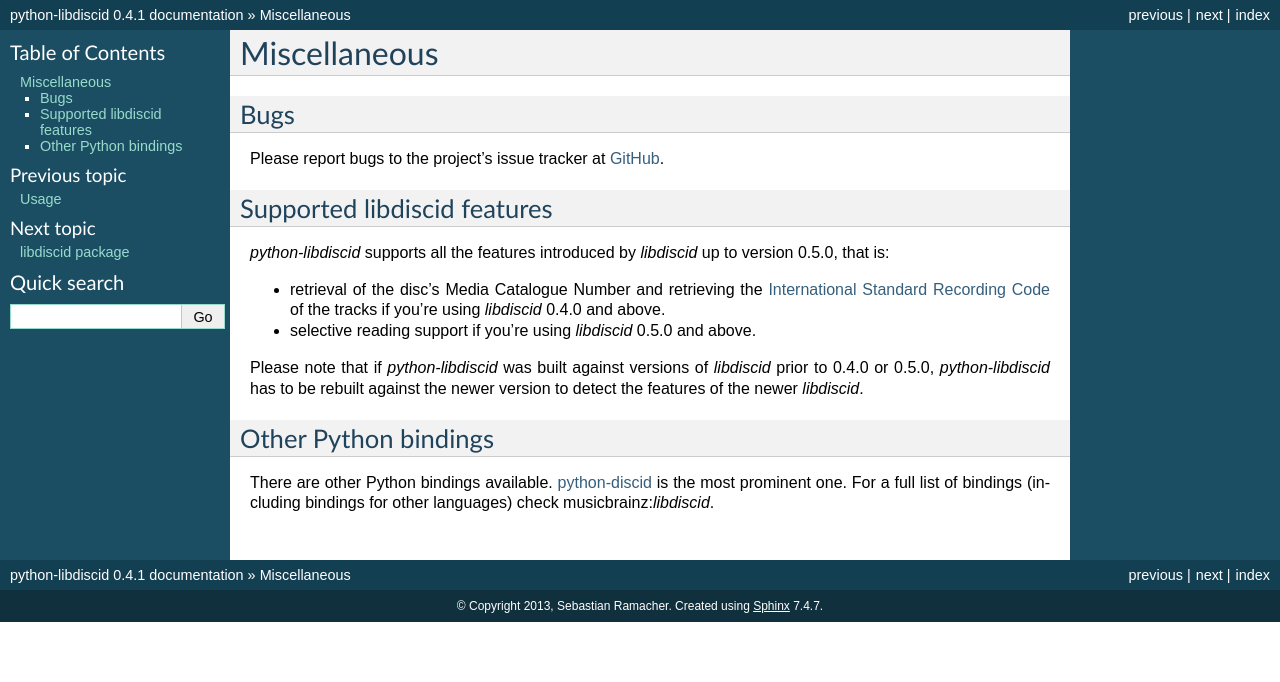
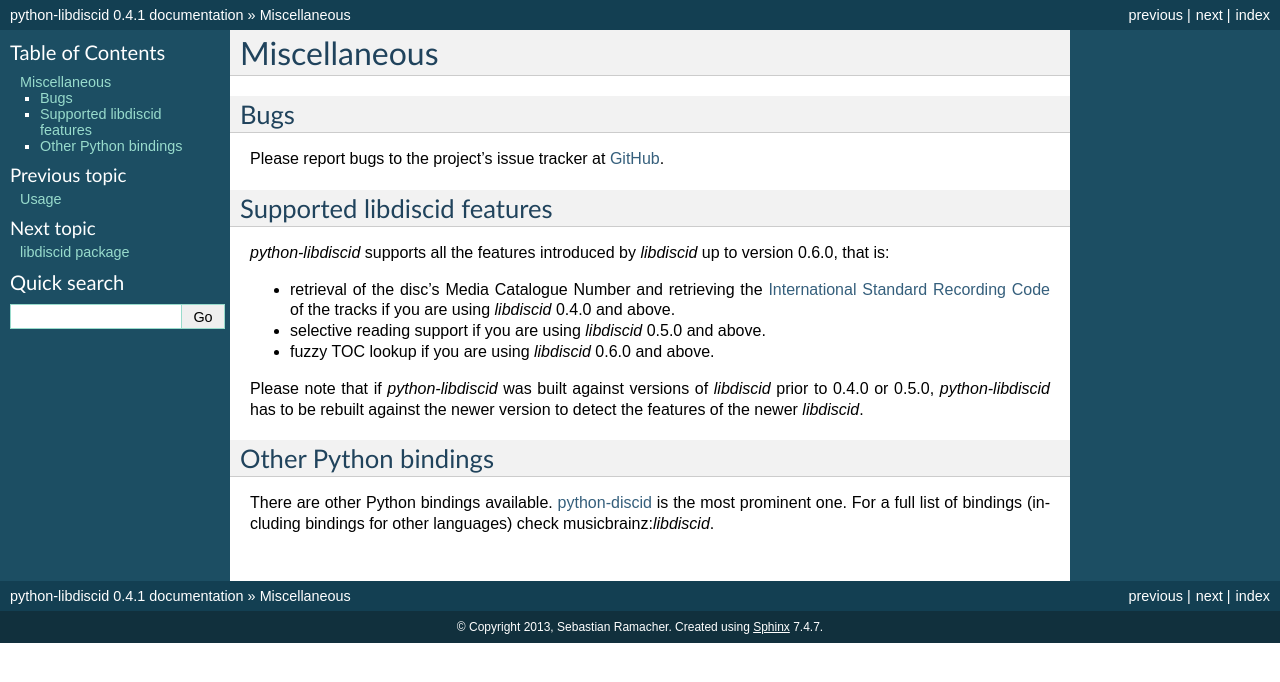
Before and after one commit to sebastinas/python-libdiscid, a Sphinx documentation site: the page built from docs/misc.rst, in a window 1280 px wide. Shown: the top 682 px of the page. Built offline with Sphinx 7.4.7, drawn with Linux system fonts in a browser that asks for light colours; the version number is read from the project's files by our own code.

Commit message:
Update list of features

```diff
--- a/docs/misc.rst
+++ b/docs/misc.rst
@@ -10,12 +10,13 @@
 ^^^^^^^^^^^^^^^^^^^^^^^^^^^^
 
 `python-libdiscid` supports all the features introduced by `libdiscid` up to
-version 0.5.0, that is:
+version 0.6.0, that is:
 
 * retrieval of the disc's Media Catalogue Number and retrieving the
   :musicbrainz:`International Standard Recording Code <ISRC>` of
-  the tracks if you're using `libdiscid` 0.4.0 and above.
-* selective reading support if you're using `libdiscid` 0.5.0 and above.
+  the tracks if you are using `libdiscid` 0.4.0 and above.
+* selective reading support if you are using `libdiscid` 0.5.0 and above.
+* fuzzy TOC lookup if you are using `libdiscid` 0.6.0 and above.
 
 Please note that if `python-libdiscid` was built against versions of `libdiscid`
 prior to 0.4.0 or 0.5.0, `python-libdiscid` has to be rebuilt against the newer
```
